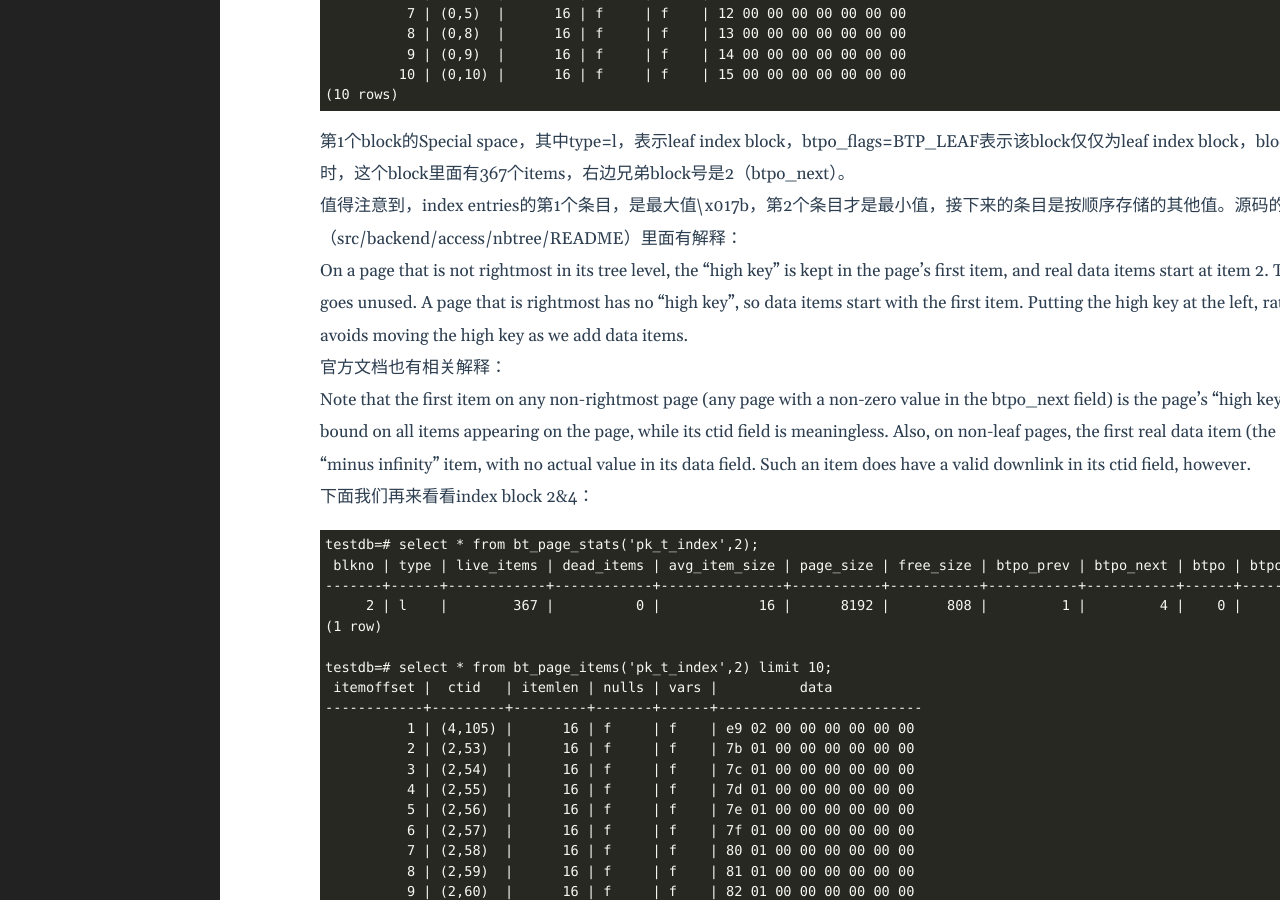
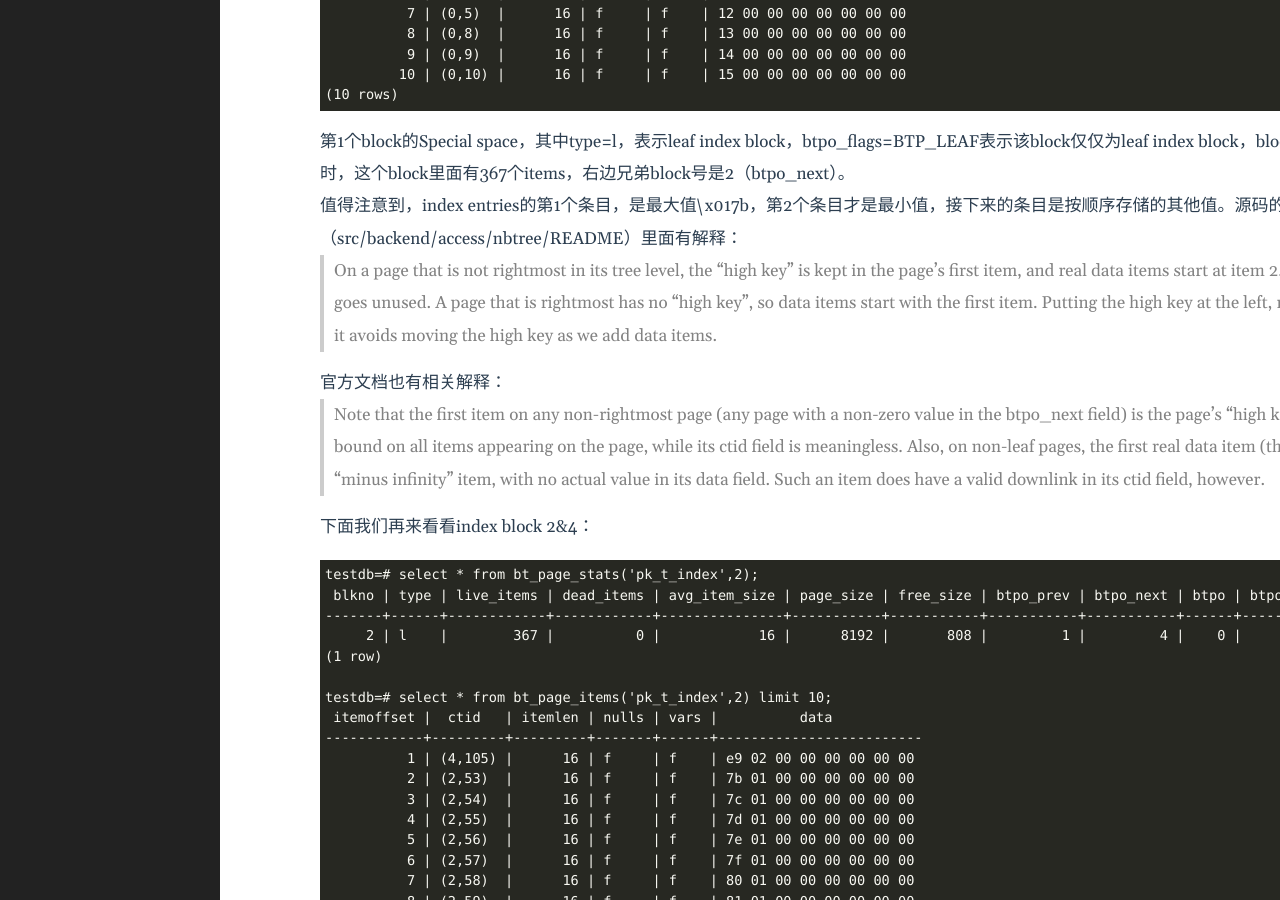
Before and after one commit to yejinp/yejinp.github.io, a Jekyll site: the page built from _posts/2022-12-10-PostgreSQL Page页结构解析（7）- B-Tree索引存储结构#3.markdown, in a window 1280 px wide and 900 px high, scrolled down 2207 px. Built offline with Jekyll 4.4.1, drawn with Linux system fonts in a browser that asks for light colours.

Commit message:
fix format

````diff
--- a/_posts/2022-12-10-PostgreSQL Page页结构解析（7）- B-Tree索引存储结构#3.markdown
+++ b/_posts/2022-12-10-PostgreSQL Page页结构解析（7）- B-Tree索引存储结构#3.markdown
@@ -67,7 +67,7 @@ root/branch index block存储的是指向其他index block的指针。
 这里有个疑惑，正常来说，root index block中的entries应指向index block，但ctid的值（2,53）和（4,105）指向的却是Heap Table Block，PG11 Beta2的Bug？
 
 
-In a B-tree leaf page, ctid points to a heap tuple. In an internal page, the block number part of ctid points to another page in the index itself, while the offset part (the second number) is ignored and is usually 1.
+> In a B-tree leaf page, ctid points to a heap tuple. In an internal page, the block number part of ctid points to another page in the index itself, while the offset part (the second number) is ignored and is usually 1.
 
 ```
 testdb=# select * from heap_page_items(get_raw_page('t_index',2)) where t_ctid = '(2,53)';
@@ -109,16 +109,11 @@ testdb=# select * from bt_page_items('pk_t_index',1) limit 10;
 
 值得注意到，index entries的第1个条目，是最大值\x017b，第2个条目才是最小值，接下来的条目是按顺序存储的其他值。源码的README（src/backend/access/nbtree/README）里面有解释：
 
-On a page that is not rightmost in its tree level, the "high key" is
-kept in the page's first item, and real data items start at item 2.
-The link portion of the "high key" item goes unused. A page that is
-rightmost has no "high key", so data items start with the first item.
-Putting the high key at the left, rather than the right, may seem odd,
-but it avoids moving the high key as we add data items.
+>On a page that is not rightmost in its tree level, the "high key" is kept in the page's first item, and real data items start at item 2. The link portion of the "high key" item goes unused. A page that is rightmost has no "high key", so data items start with the first item. Putting the high key at the left, rather than the right, may seem odd,but it avoids moving the high key as we add data items.
 
 官方文档也有相关解释：
 
-Note that the first item on any non-rightmost page (any page with a non-zero value in the btpo_next field) is the page's “high key”, meaning its data serves as an upper bound on all items appearing on the page, while its ctid field is meaningless. Also, on non-leaf pages, the first real data item (the first item that is not a high key) is a “minus infinity” item, with no actual value in its data field. Such an item does have a valid downlink in its ctid field, however.
+> Note that the first item on any non-rightmost page (any page with a non-zero value in the btpo_next field) is the page's “high key”, meaning its data serves as an upper bound on all items appearing on the page, while its ctid field is meaningless. Also, on non-leaf pages, the first real data item (the first item that is not a high key) is a “minus infinity” item, with no actual value in its data field. Such an item does have a valid downlink in its ctid field, however.
 
 下面我们再来看看index block 2&4：
 ```
````
